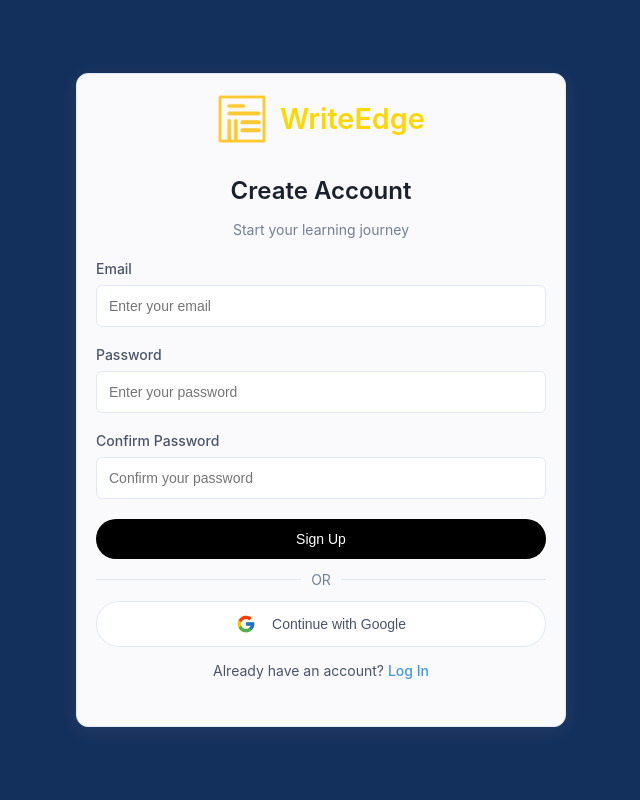
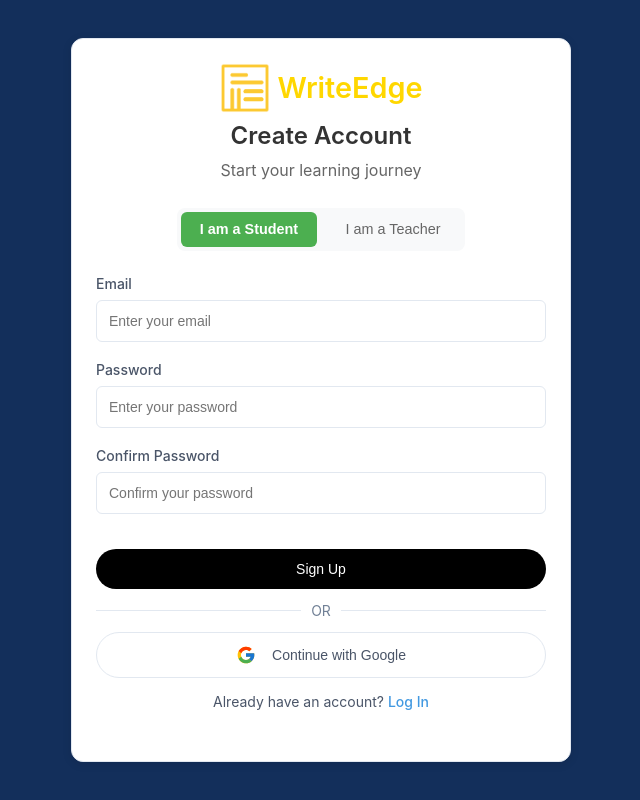
Before and after one commit to omkarumale111/Mini_Project, a React (Vite) app in the folder Front End/: page /signup in a window 1280 px wide. Shown: the whole page, without its empty margins (319-959 px from the left). Built offline with nearby package versions, Linux system fonts and the light colour scheme.

Commit message:
Made few changes to UI again

```diff
--- a/Front End/src/components/SignUpScreen/SignupForm.jsx
+++ b/Front End/src/components/SignUpScreen/SignupForm.jsx
@@ -7,6 +7,7 @@
   const [email, setEmail] = useState("");
   const [password, setPassword] = useState("");
   const [confirmPassword, setConfirmPassword] = useState("");
+  const [role, setRole] = useState("student");
   const [error, setError] = useState("");
 
   const handleSignup = async (e) => {
@@ -27,7 +28,7 @@
           "Content-Type": "application/json",
           "Accept": "application/json"
         },
-        body: JSON.stringify({ email, password }),
+        body: JSON.stringify({ email, password, role }),
       });
 
       console.log('Response status:', response.status);
@@ -54,17 +55,69 @@
   };
 
   return (
-    <div className="signup-form-section">
-      <div className="signup-logo-group" style={{ display: 'flex', alignItems: 'center', justifyContent: 'center', gap: '0.8rem', marginBottom: '2rem' }}>
-        <img src={Logo} alt="WriteEdge Logo" style={{ height: '50px', width: 'auto' }} />
-        <span style={{ fontSize: '1.8rem', fontWeight: 600, color: '#ffd700' }}>WriteEdge</span>
+    <div className="signup-form-section" style={{ maxWidth: '450px', margin: '2rem auto', padding: '1.5rem', background: '#fff', borderRadius: '12px', boxShadow: '0 2px 10px rgba(0,0,0,0.1)' }}>
+      <div className="signup-logo-group" style={{ display: 'flex', flexDirection: 'column', alignItems: 'center', gap: '0.5rem', marginBottom: '1.5rem' }}>
+        <div style={{ display: 'flex', alignItems: 'center', gap: '0.5rem' }}>
+          <img src={Logo} alt="WriteEdge Logo" style={{ height: '50px', width: 'auto' }} />
+          <span style={{ fontSize: '1.8rem', fontWeight: 600, color: '#ffd700' }}>WriteEdge</span>
+        </div>
+        <h1 style={{ fontSize: '1.5rem', fontWeight: 600, color: '#333', margin: 0 }}>Create Account</h1>
+        <p style={{ color: '#666', margin: 0 }}>Start your learning journey</p>
       </div>
-      <h1 className="welcome-title">Create Account</h1>
-      <p className="start-learning">Start your learning journey</p>
 
-      {error && <p className="error-message" style={{ color: "red" }}>{error}</p>}
+      {/* Role Selection Toggle */}
+      <div style={{
+        display: 'flex',
+        gap: '0.5rem',
+        margin: '1.5rem auto',
+        padding: '0.25rem',
+        borderRadius: '8px',
+        backgroundColor: '#f8f9fa',
+        maxWidth: '280px'
+      }}>
+        <button
+          type="button"
+          onClick={() => setRole('student')}
+          style={{
+            padding: '0.6rem 1rem',
+            borderRadius: '6px',
+            border: 'none',
+            background: role === 'student' ? '#4CAF50' : 'transparent',
+            color: role === 'student' ? 'white' : '#666',
+            fontWeight: role === 'student' ? '600' : '400',
+            cursor: 'pointer',
+            transition: 'all 0.2s',
+            flex: 1,
+            textAlign: 'center',
+            fontSize: '0.9rem'
+          }}
+        >
+          I am a Student
+        </button>
+        <button
+          type="button"
+          onClick={() => setRole('admin')}
+          style={{
+            padding: '0.6rem 1rem',
+            borderRadius: '6px',
+            border: 'none',
+            background: role === 'admin' ? '#2196F3' : 'transparent',
+            color: role === 'admin' ? 'white' : '#666',
+            fontWeight: role === 'admin' ? '600' : '400',
+            cursor: 'pointer',
+            transition: 'all 0.2s',
+            flex: 1,
+            textAlign: 'center',
+            fontSize: '0.9rem'
+          }}
+        >
+          I am a Teacher
+        </button>
+      </div>
 
-      <form className="signup-form" onSubmit={handleSignup} autoComplete="on">
+      {error && <p className="error-message" style={{ color: '#e74c3c', margin: '0 0 1rem', textAlign: 'center', fontSize: '0.9rem' }}>{error}</p>}
+
+      <form className="signup-form" onSubmit={handleSignup} autoComplete="on" style={{ margin: 0 }}>
         <div className="form-group">
           <label htmlFor="email">Email</label>
           <input
@@ -107,7 +160,7 @@
           />
         </div>
 
-        <button type="submit" className="signup-button">
+        <button type="submit" className="signup-button" style={{ marginTop: '1rem' }}>
           Sign Up
         </button>
       </form>
```
Also changed, not shown: 1 other file (tests, documents, lock files or other folders).
